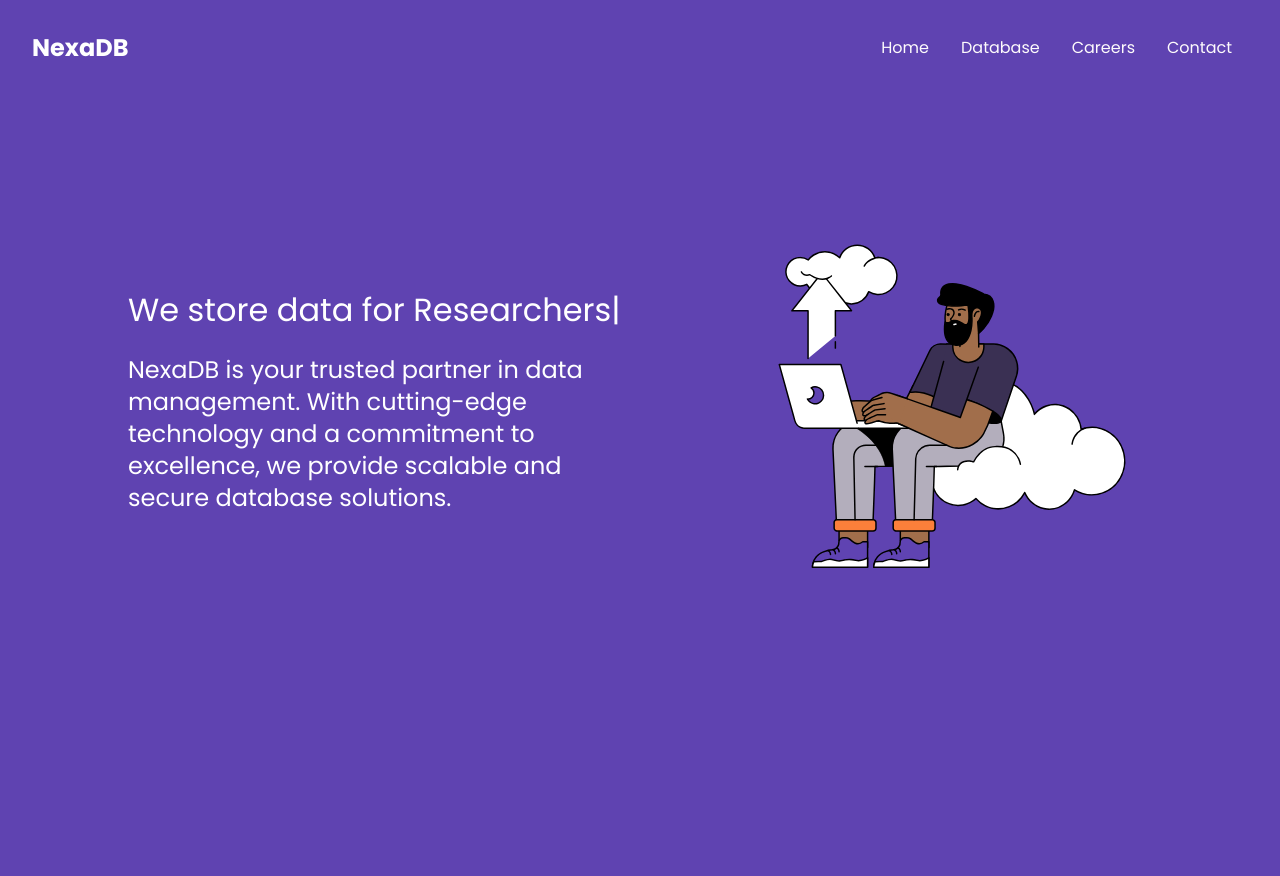
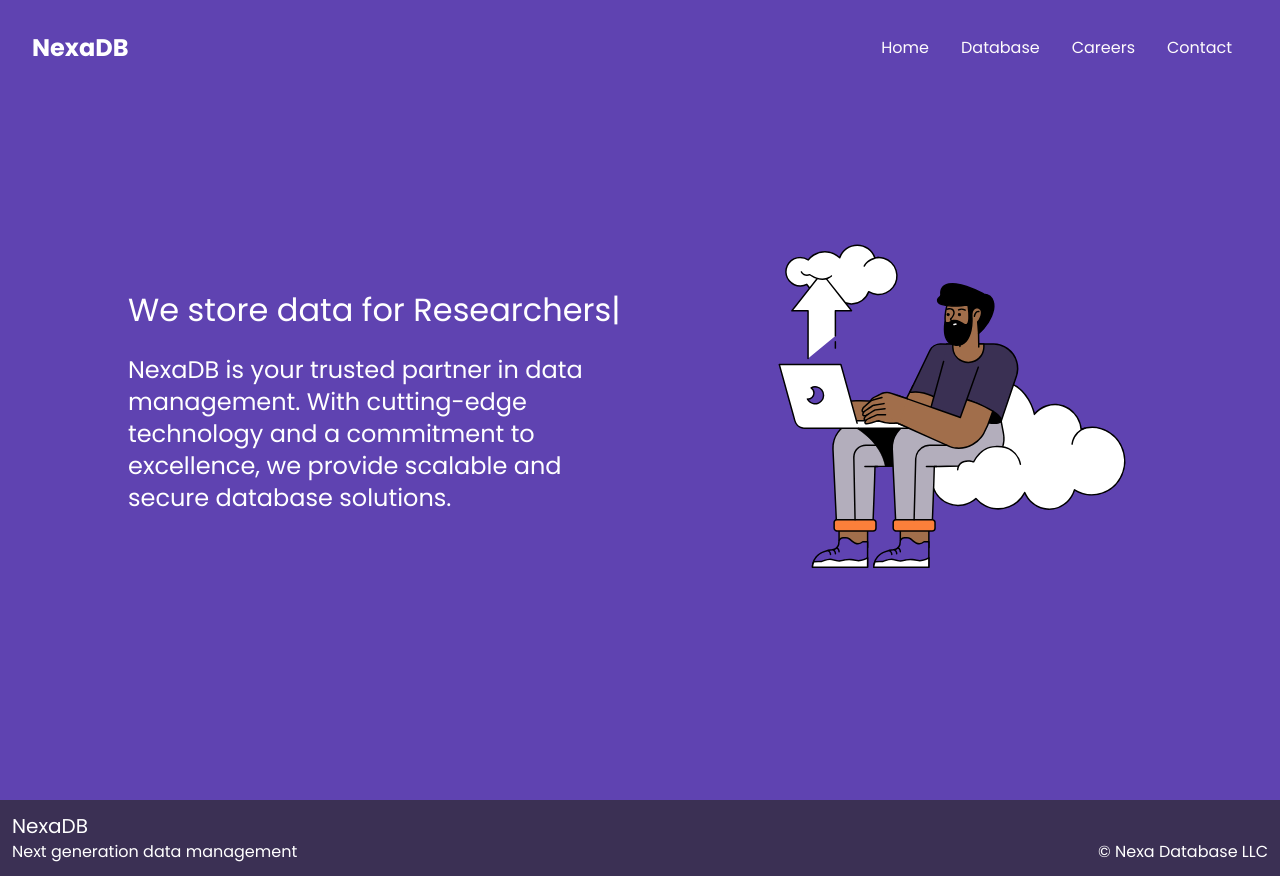
Before and after one commit to Kooperlol/nexadb, a Next.js app: page / in a window 1280 px wide. Before the commit the page ends 800 px from the top, so only its background shows below. Built offline with nearby package versions, Linux system fonts and the light colour scheme.

Commit message:
Adjusted Footer

```diff
--- a/src/app/layout.tsx
+++ b/src/app/layout.tsx
@@ -1,6 +1,7 @@
 import type { Metadata } from "next";
 import { Poppins } from "next/font/google";
 import { ChakraProvider } from "@chakra-ui/react";
+import Footer from "@/components/shared/footer";
 import "./globals.css";
 import Header from "@/components/shared/header";
 
@@ -30,6 +31,7 @@ export default function RootLayout({
         <ChakraProvider>
           <Header />
           {children}
+          <Footer />
         </ChakraProvider>
       </body>
     </html>
--- a/src/app/page.tsx
+++ b/src/app/page.tsx
@@ -5,7 +5,7 @@ import { motion } from "framer-motion";
 
 export default function Home() {
   return (
-    <div className="flex items-center justify-center h-screen p-32">
+    <div className="flex items-center justify-center min-h-screen p-32">
       <div className="flex flex-row justify-between w-screen items-center">
         <div className="flex flex-col gap-5 w-1/2">
           <TypeAnimation
--- a/src/components/shared/footer.tsx
+++ b/src/components/shared/footer.tsx
@@ -1,8 +1,8 @@
-import React from 'react';
+import React from "react";
 
 const Footer = () => {
   return (
-    <div className="flex flex-row justify-between items-end fixed p-3 inset-x-0 bottom-0 bg-secondary text-white text-center">
+    <div className="flex flex-row justify-between items-end p-3 bg-secondary text-white text-center">
       <div className="flex flex-col text-left">
         <p className="text-xl">NexaDB</p>
         <p>Next generation data management</p>
@@ -10,6 +10,6 @@ const Footer = () => {
       <p>© Nexa Database LLC</p>
     </div>
   );
-}
+};
 
 export default Footer;
```
